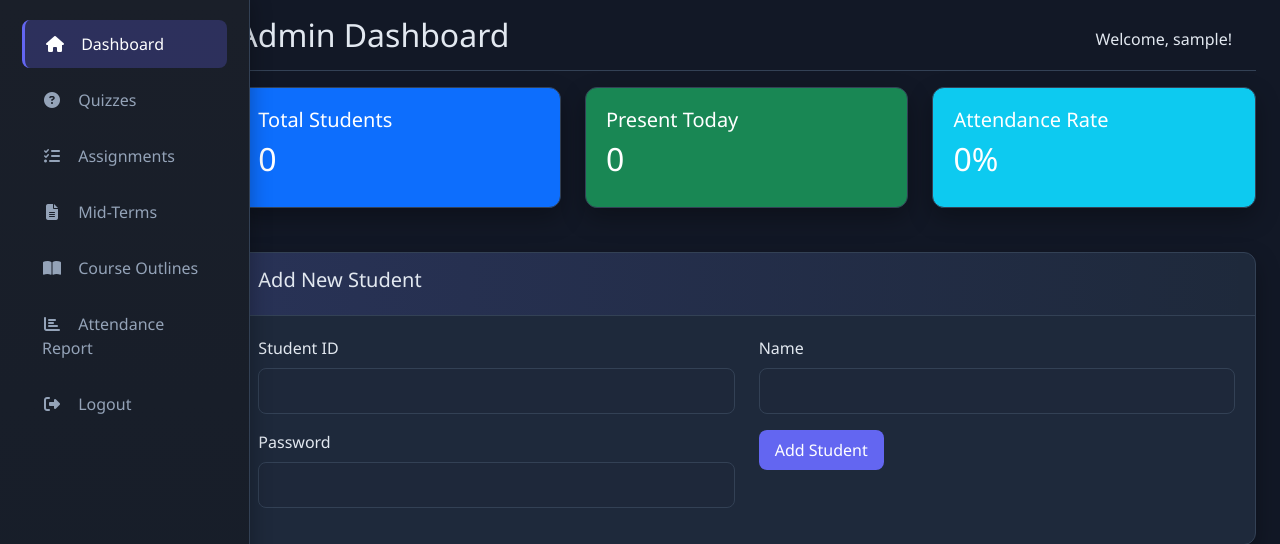
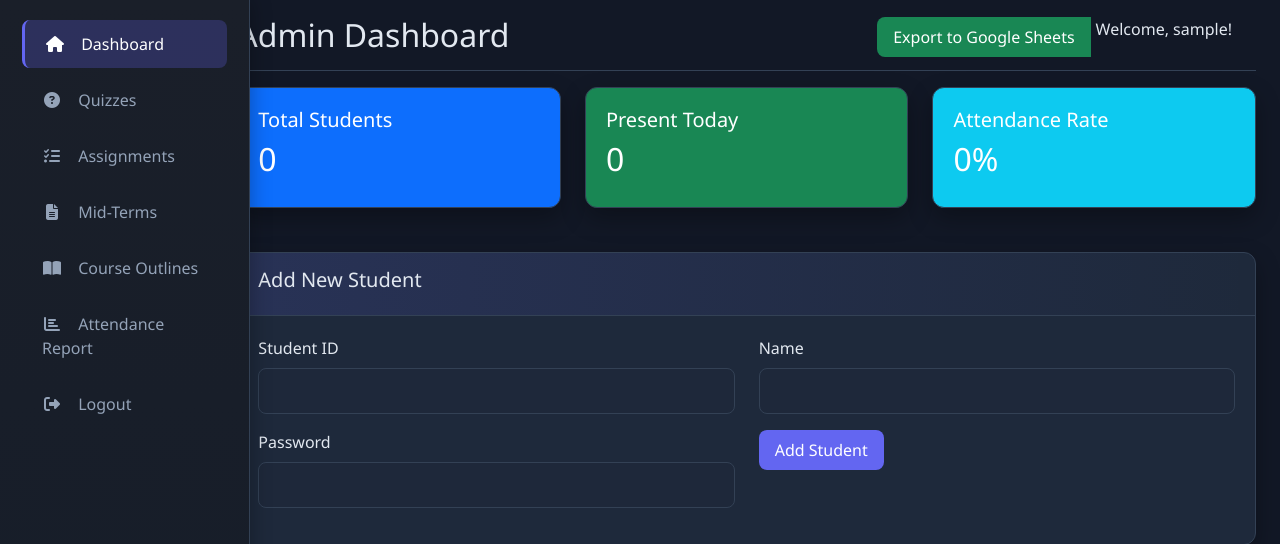
Before and after one commit to muaazasif/academic-erp-system, a Flask app: page /admin/dashboard in a window 1280 px wide. Shown: the top 544 px of the page. Run offline with Flask 3, Linux system fonts and the light colour scheme; the visitor is signed in with stand-in values (Sample User, id 1).

Commit message:
Add export all data to Google Sheets button

```diff
--- a/app.py
+++ b/app.py
@@ -1010,6 +1010,99 @@ def admin_dashboard():
                           present_count=present_count)
 
 
+@app.route('/admin/export-to-sheets')
+def export_to_sheets():
+    """Export all database tables to Google Sheets"""
+    if 'admin_id' not in session:
+        flash('Please login as admin to export data')
+        return redirect(url_for('login'))
+
+    try:
+        from google.oauth2.service_account import Credentials
+        from googleapiclient.discovery import build
+
+        SPREADSHEET_ID = os.getenv('GOOGLE_SHEET_ID')
+        if not SPREADSHEET_ID:
+            flash('❌ Google Sheet ID not configured! Set GOOGLE_SHEET_ID in environment variables.')
+            return redirect(url_for('admin_dashboard'))
+
+        creds_json = os.getenv('GOOGLE_SHEETS_CREDENTIALS_JSON')
+        if not creds_json:
+            flash('❌ Google credentials not configured!')
+            return redirect(url_for('admin_dashboard'))
+
+        creds_dict = json.loads(creds_json)
+        SCOPES = ['https://www.googleapis.com/auth/spreadsheets', 'https://www.googleapis.com/auth/drive']
+        creds = Credentials.from_service_account_info(creds_dict, scopes=SCOPES)
+        service = build('sheets', 'v4', credentials=creds)
+
+        # Get all tables
+        from sqlalchemy import inspect, text
+        inspector = inspect(db.engine)
+        tables = inspector.get_table_names()
+
+        success_count = 0
+        total_rows = 0
+
+        for table_name in tables:
+            try:
+                # Get all data
+                result = db.session.execute(text(f"SELECT * FROM {table_name}"))
+                rows = result.fetchall()
+                columns = result.keys()
+
+                if not rows:
+                    continue
+
+                # Prepare sheet name
+                sheet_name = table_name.replace('_', ' ').title()
+
+                # Create sheet if not exists
+                spreadsheet = service.spreadsheets().get(spreadsheetId=SPREADSHEET_ID).execute()
+                sheet_exists = any(s['properties']['title'] == sheet_name for s in spreadsheet.get('sheets', []))
+
+                if not sheet_exists:
+                    service.spreadsheets().batchUpdate(
+                        spreadsheetId=SPREADSHEET_ID,
+                        body={'requests': [{'addSheet': {'properties': {'title': sheet_name}}}]}
+                    ).execute()
+                else:
+                    # Clear existing
+                    service.spreadsheets().values().clear(
+                        spreadsheetId=SPREADSHEET_ID,
+                        range=sheet_name
+                    ).execute()
+
+                # Prepare data
+                values = [list(columns)]
+                for row in rows:
+                    values.append([str(v) if v is not None else '' for v in row])
+
+                # Upload
+                service.spreadsheets().values().update(
+                    spreadsheetId=SPREADSHEET_ID,
+                    range=f'{sheet_name}!A1',
+                    valueInputOption='RAW',
+                    body={'values': values}
+                ).execute()
+
+                success_count += 1
+                total_rows += len(rows)
+                print(f"✅ Exported {table_name}: {len(rows)} rows")
+
+            except Exception as e:
+                print(f"❌ Error exporting {table_name}: {e}")
+
+        flash(f'✅ Successfully exported {success_count} tables ({total_rows} rows) to Google Sheets!')
+        return redirect(url_for('admin_dashboard'))
+
+    except Exception as e:
+        flash(f'❌ Export failed: {str(e)}')
+        import traceback
+        traceback.print_exc()
+        return redirect(url_for('admin_dashboard'))
+
+
 @app.route('/admin/add_student', methods=['GET', 'POST'])
 def add_student():
     if 'admin_id' not in session:
--- a/templates/admin_dashboard.html
+++ b/templates/admin_dashboard.html
@@ -14,6 +14,9 @@
                 <h1 class="h2">Admin Dashboard</h1>
                 <div class="btn-toolbar mb-2 mb-md-0">
                     <div class="btn-group me-2">
+                        <a href="/admin/export-to-sheets" class="btn btn-success" onclick="return confirm('Export all data to Google Sheets? This may take a moment.')">
+                            <i class="bi bi-google"></i> Export to Google Sheets
+                        </a>
                         <span class="me-3">Welcome, {{ session.username }}!</span>
                     </div>
                 </div>
```
